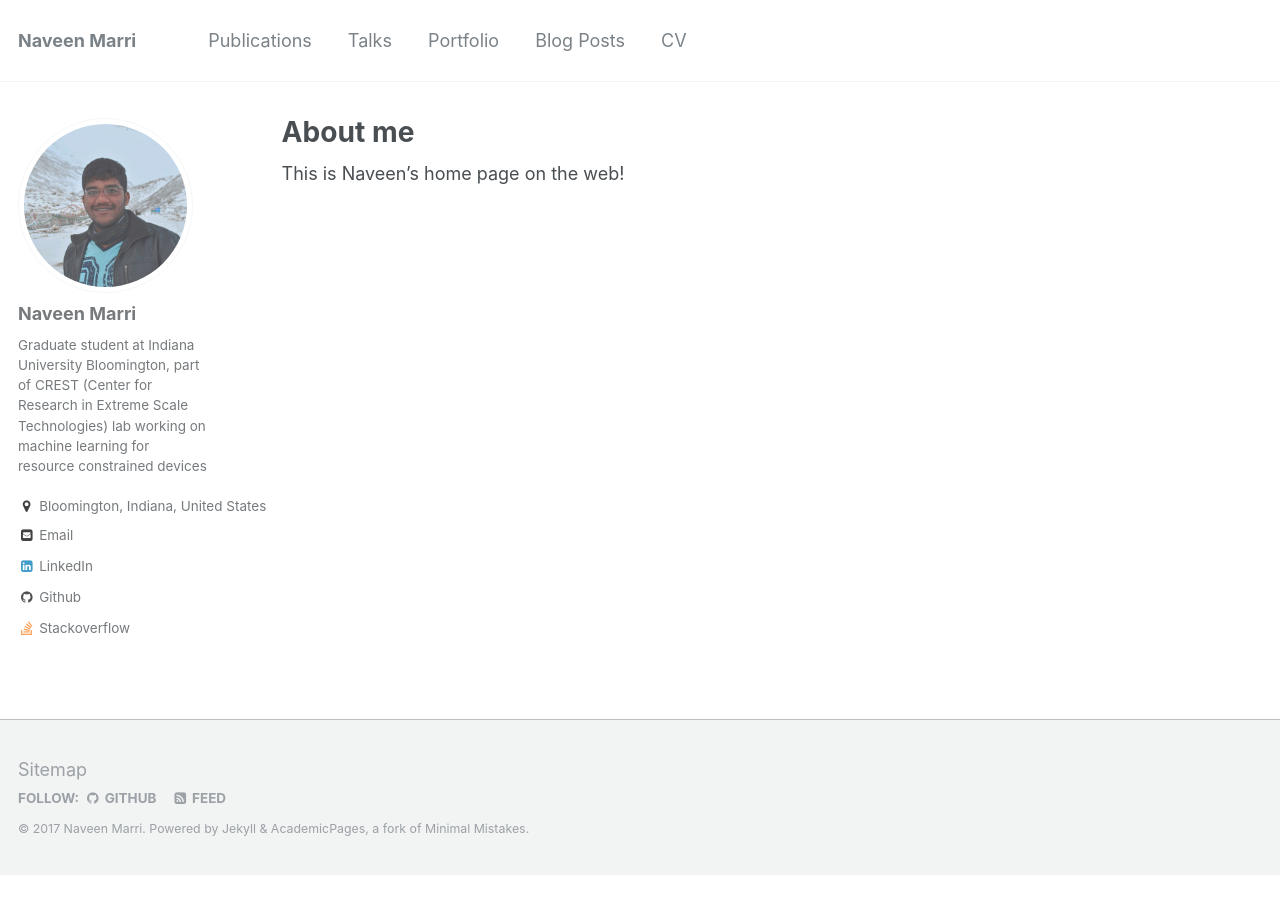
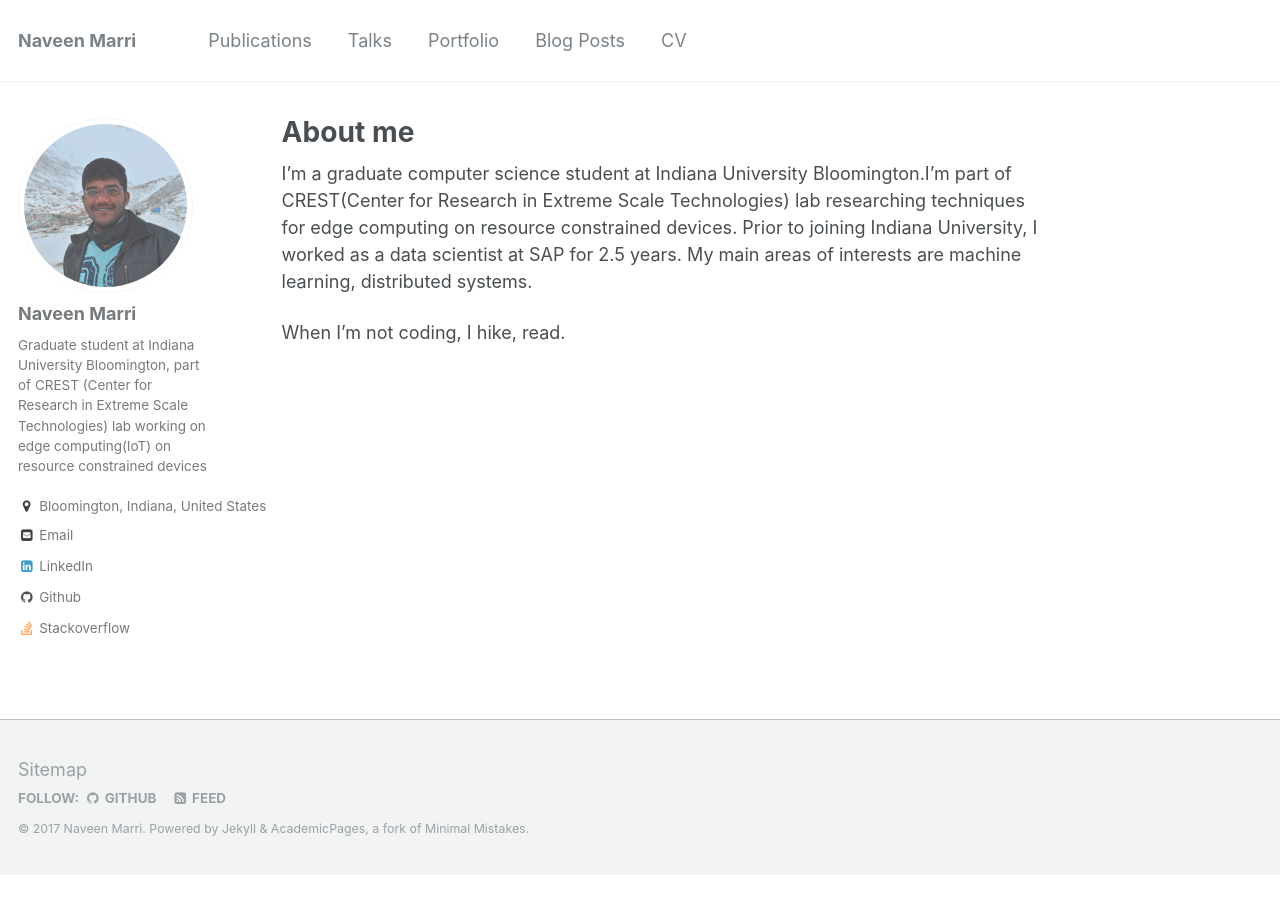
Before and after one commit to naveenkumarmarri/naveen.github.io, a Jekyll site: the page built from _pages/about.md, in a window 1280 px wide. Built offline with Jekyll 4.4.1, drawn with Linux system fonts in a browser that asks for light colours.

Commit message:
updated about me

```diff
--- a/_config.yml
+++ b/_config.yml
@@ -80,7 +80,7 @@ analytics:
 author:
   name             : "Naveen Marri"
   avatar           : "profile.jpg"
-  bio              : "Graduate student at Indiana University Bloomington, part of CREST (Center for Research in Extreme Scale Technologies) lab working on machine learning for resource constrained devices"
+  bio              : "Graduate student at Indiana University Bloomington, part of CREST (Center for Research in Extreme Scale Technologies) lab working on edge computing(IoT) on resource constrained devices"
   location         : "Bloomington, Indiana, United States"
   employer         :
   googlescholar    :
--- a/_pages/about.md
+++ b/_pages/about.md
@@ -7,4 +7,6 @@ redirect_from:
   - /about/
   - /about.html
 ---
-This is Naveen's home page on the web!
+I'm a graduate computer science student at Indiana University Bloomington.I'm part of CREST(Center for Research in Extreme Scale Technologies) lab researching techniques for edge computing on resource constrained devices. Prior to joining Indiana University, I worked as a data scientist at SAP for 2.5 years. My main areas of interests are machine learning, distributed systems.
+
+When I'm not coding, I hike, read.
```
